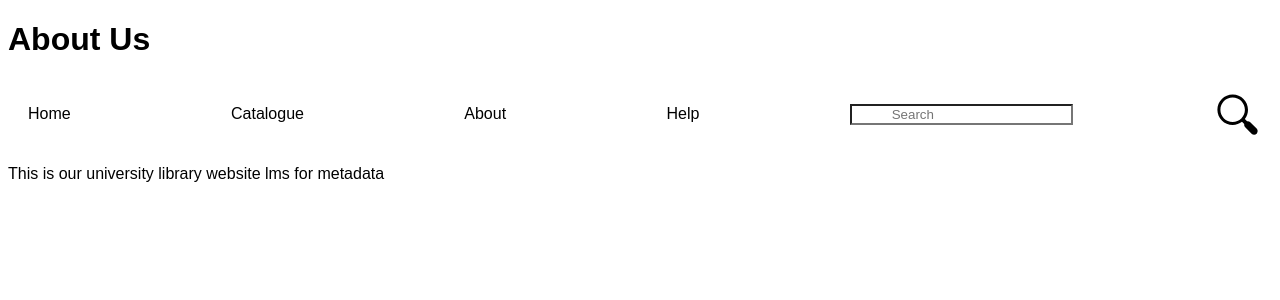
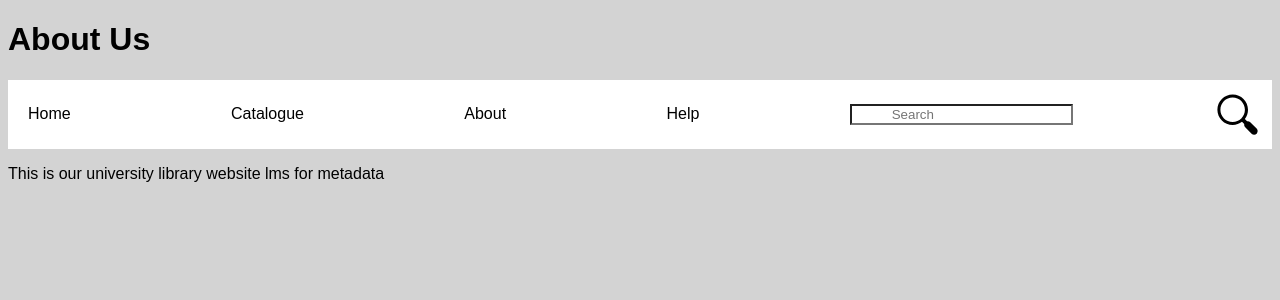
Before and after one commit to toancao1/capstone, a PHP site: page /about.html in a window 1280 px wide. Shown: the top 300 px of the page. Run offline with PHP 8.4, Linux system fonts and the light colour scheme.

Commit message:
Update about.css

```diff
--- a/about.css
+++ b/about.css
@@ -1,5 +1,5 @@
 body {
-        background-color: ##d3d3d3;
+        background-color: #d3d3d3;
         font-family: Arial, sans-serif;
 }
 
```
